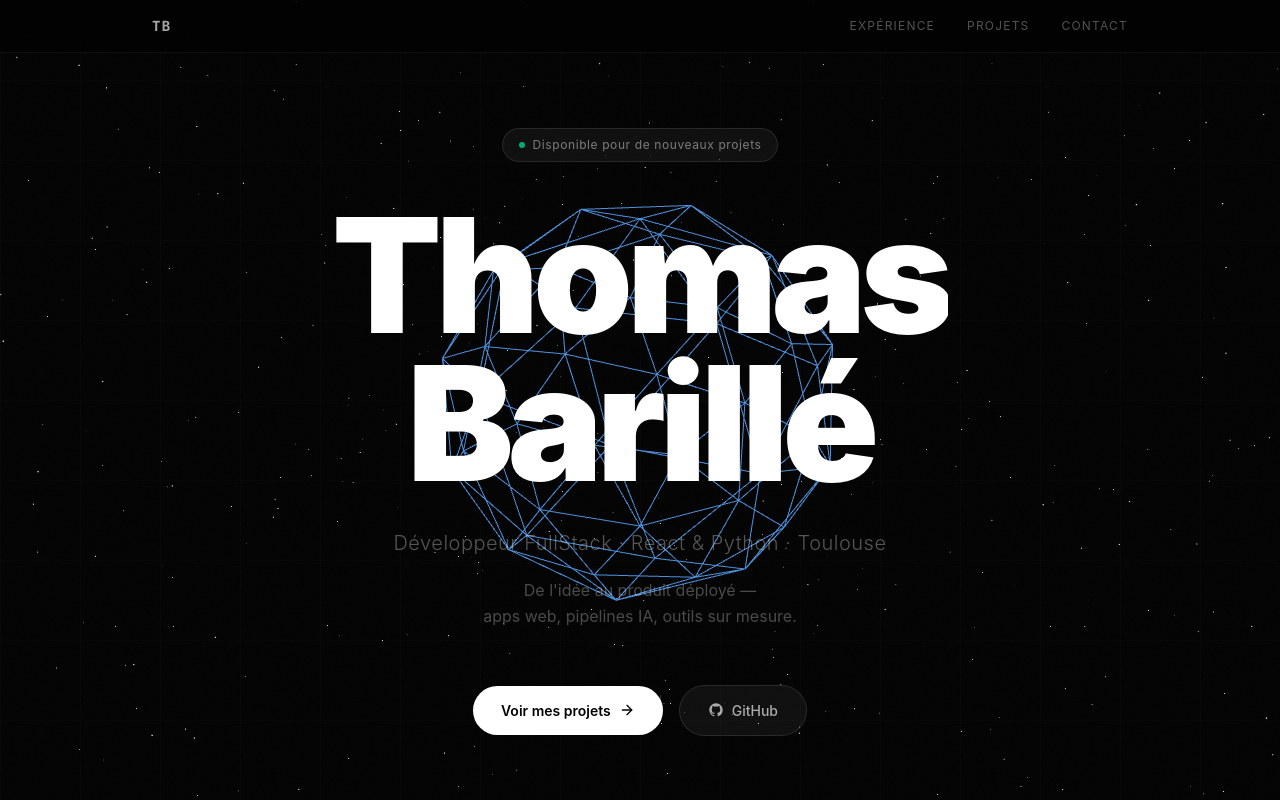
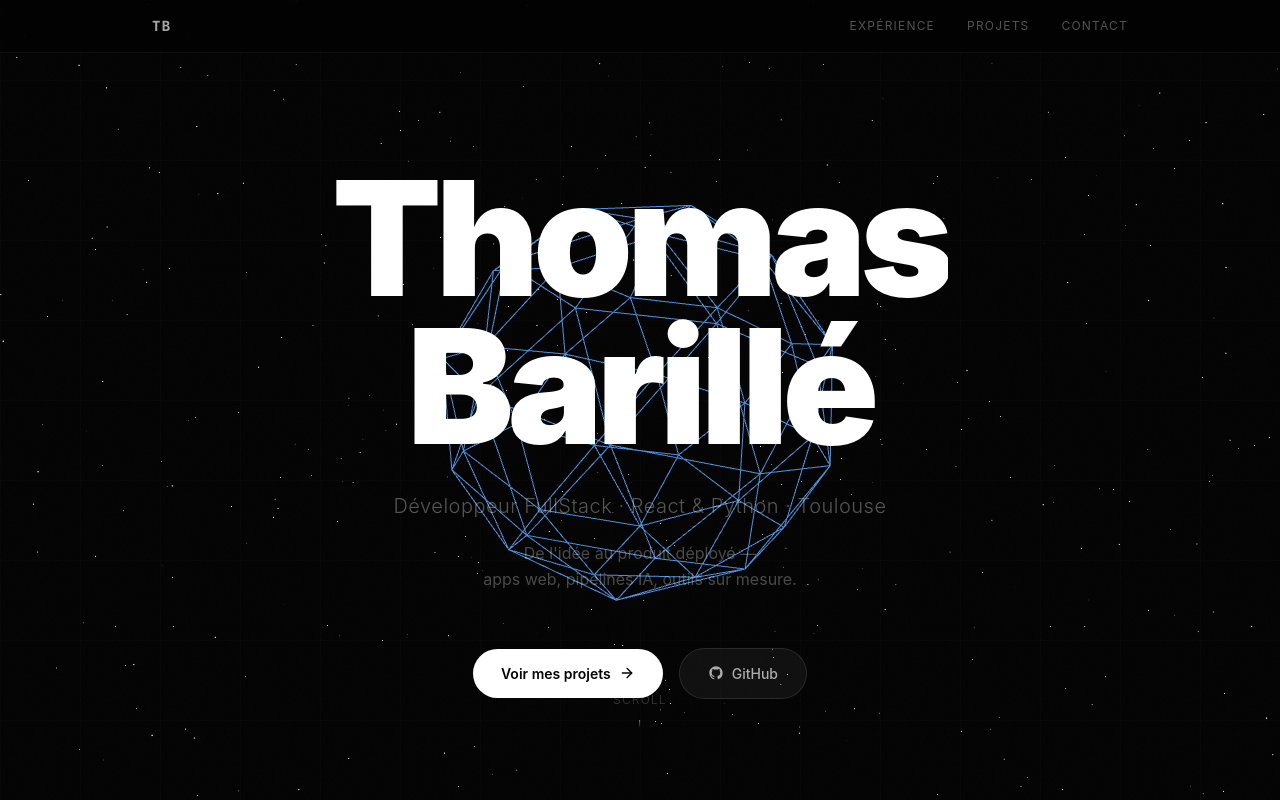
Before and after one commit to thomasBarille-ab/portfolio, a React (Vite) app: page / in a window 1280 px wide. Shown: the top 800 px of the page. Built offline with nearby package versions, Linux system fonts and the light colour scheme.

Commit message:
change typo

```diff
--- a/src/App.tsx
+++ b/src/App.tsx
@@ -135,19 +135,6 @@ function App() {
       ════════════════════════════ */}
       <section id="about" className="relative min-h-screen flex flex-col items-center justify-center px-6 pt-16">
         <div className="text-center max-w-5xl mx-auto">
-
-          {/* Badge */}
-          <motion.div
-            className="inline-flex items-center gap-2 px-4 py-2 rounded-full border border-white/10 bg-white/5 backdrop-blur-sm mb-10"
-            initial={{ opacity: 0, y: -16 }}
-            animate={{ opacity: 1, y: 0 }}
-            transition={{ delay: 0.05, duration: 0.5 }}
-          >
-            <span className="w-1.5 h-1.5 rounded-full bg-emerald-400 animate-pulse" />
-            <span className="text-xs tracking-wider" style={{ color: "rgba(255,255,255,0.45)" }}>
-              Disponible pour de nouveaux projets
-            </span>
-          </motion.div>
 
           {/* Name — clip reveal */}
           <div className="mb-8">
@@ -558,7 +545,7 @@ function App() {
       <footer style={{ borderTop: "1px solid rgba(255,255,255,0.05)" }} className="py-8">
         <div className="max-w-5xl mx-auto px-6 text-center">
           <span className="font-mono" style={{ fontSize: "11px", color: "rgba(255,255,255,0.14)" }}>
-            © 2025 Thomas Barillé — Développeur FullStack Freelance
+            © 2026 Thomas Barillé — Développeur FullStack
           </span>
         </div>
       </footer>
```
